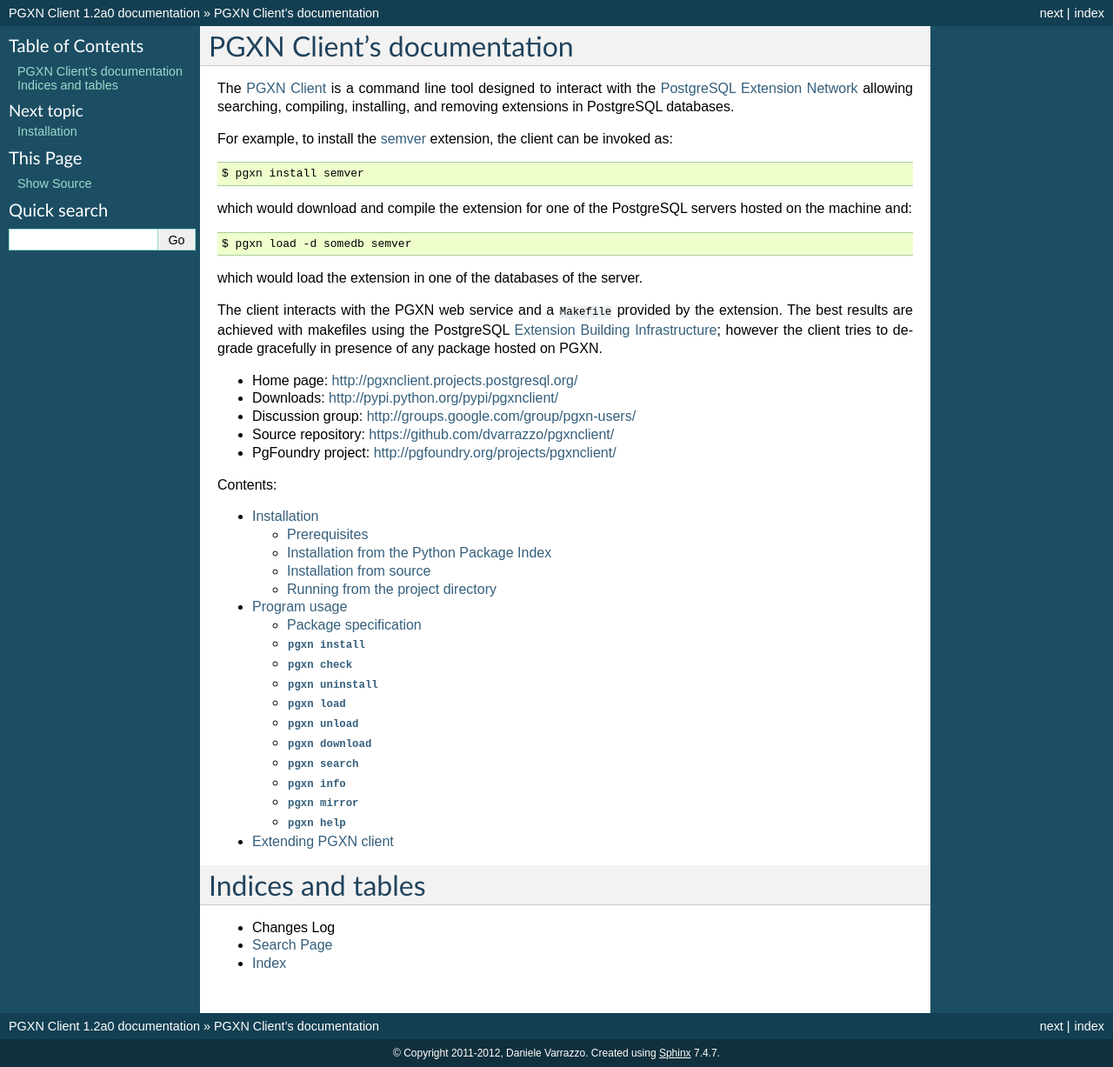
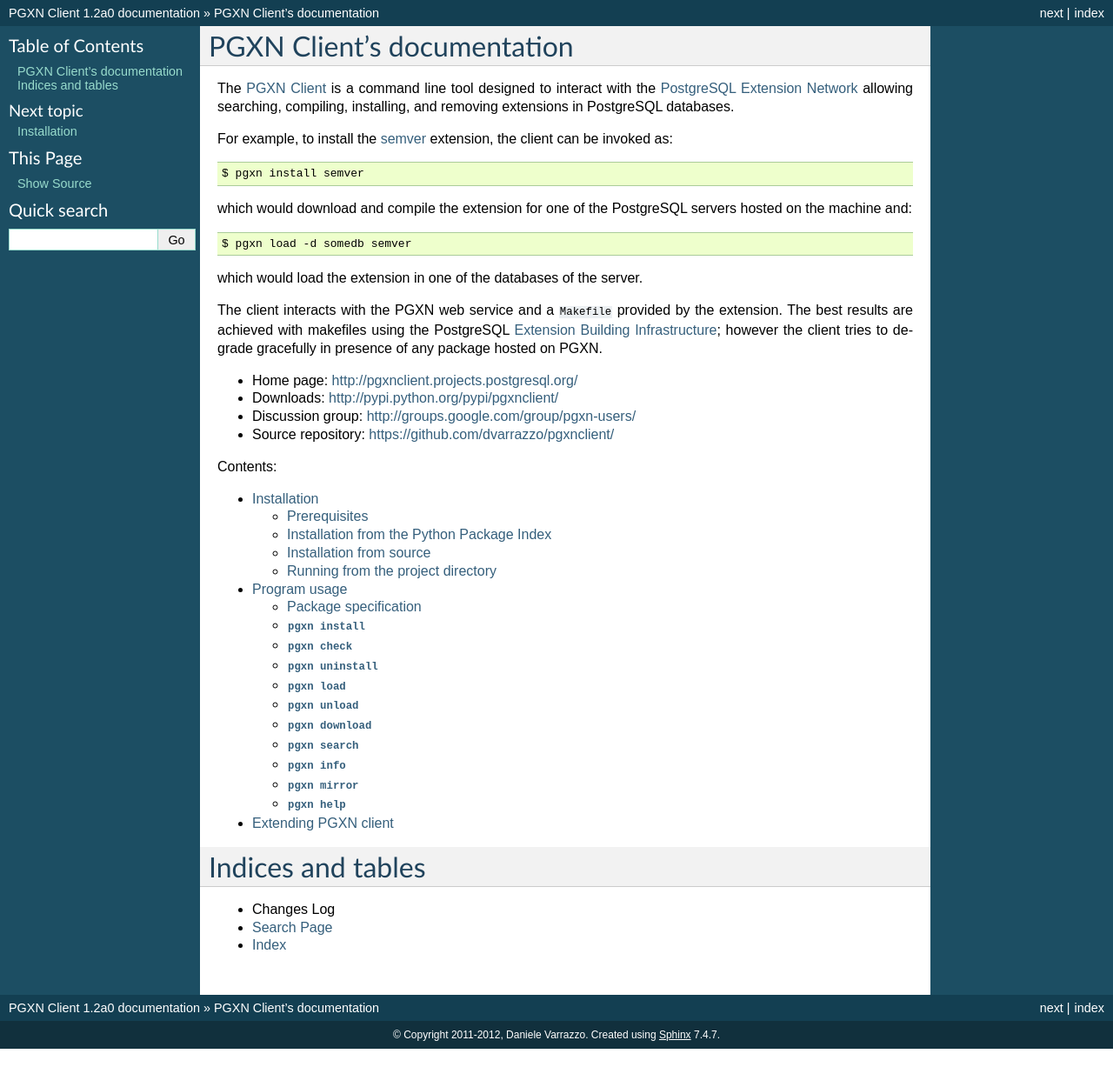
Before and after one commit to pgxn/pgxnclient, a Sphinx documentation site: the page built from docs/index.rst, in a window 1280 px wide. Shown: the whole page at 87% size. Built offline with Sphinx 7.4.7, drawn with Linux system fonts in a browser that asks for light colours; after the commit the page ends 1206 px from its top, so only the background shows below that.

Commit message:
Dropped link to PgFoundry project

```diff
--- a/docs/index.rst
+++ b/docs/index.rst
@@ -29,7 +29,6 @@
 - Downloads: http://pypi.python.org/pypi/pgxnclient/
 - Discussion group: http://groups.google.com/group/pgxn-users/
 - Source repository: https://github.com/dvarrazzo/pgxnclient/
-- PgFoundry project: http://pgfoundry.org/projects/pgxnclient/
 
 
 Contents:
```
